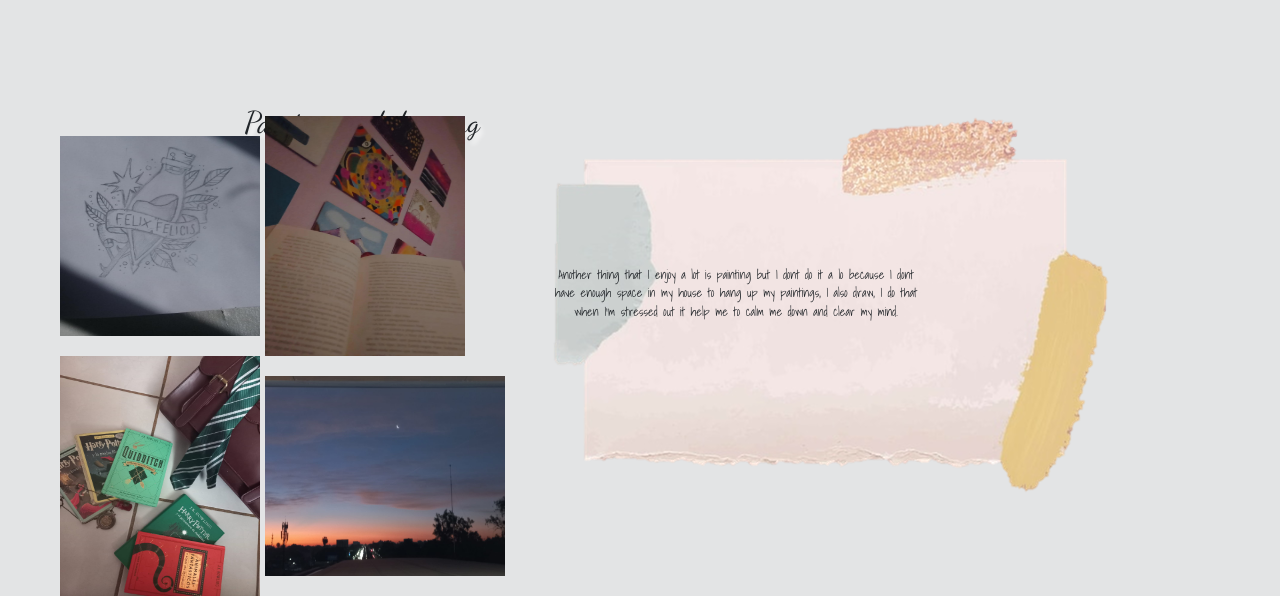
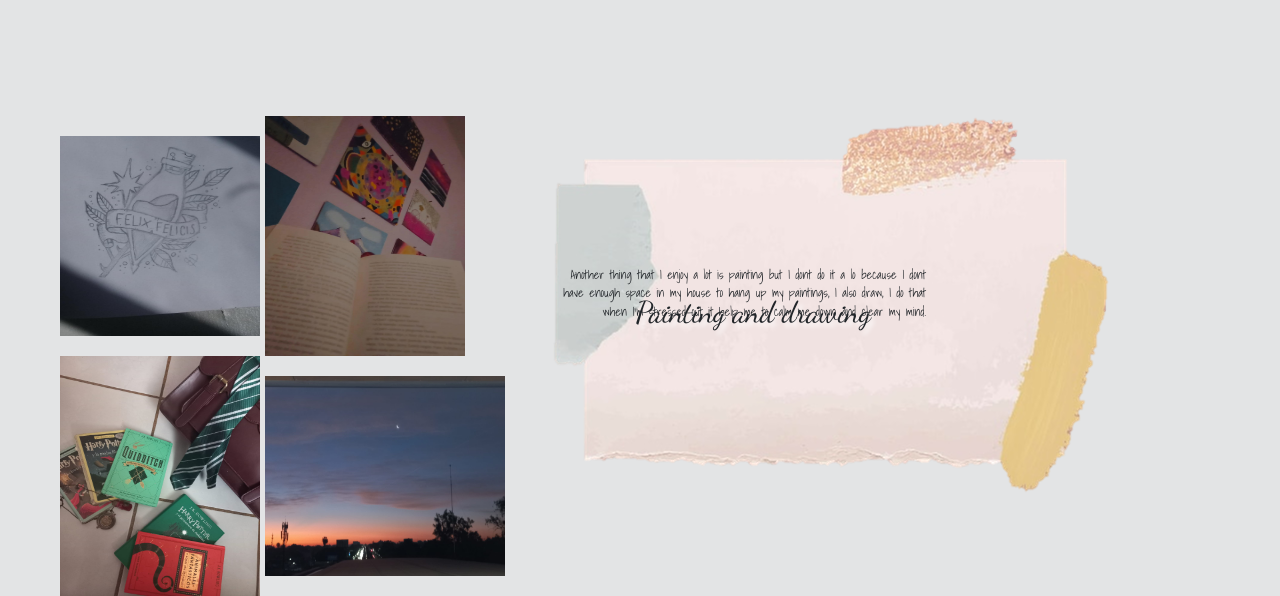
Before and after one commit to samglez-a11/miPortafolio, a Django app: page /hobby in a window 1280 px wide. Shown: the part 1684-2280 px from the top of the page. Run offline with Django 4.2, Linux system fonts and the light colour scheme; some libraries are stand-ins or nearby versions; some web fonts are replaced.

Commit message:
Actualizacion

```diff
--- a/miPortafolioApp/static/miPortafolioApp/css/gestion.css
+++ b/miPortafolioApp/static/miPortafolioApp/css/gestion.css
@@ -215,15 +215,11 @@ ul {
 }
 
 .texto8{
-    text-align: center;
-
     text-shadow: 4px 4px 4px #ffffff;
     width: 270px;
 }
 
 .texto9{
-    text-align: center;
-
     width: 380px;
     height: 100px;
 }
--- a/miPortafolioApp/templates/miPortafolioApp/hobby.html
+++ b/miPortafolioApp/templates/miPortafolioApp/hobby.html
@@ -99,13 +99,10 @@
 
     <div class="painting">
         <img src="/static/miPortafolioApp/img/papel6.png" />
-        <div class="texto-encima">
-            <div class="texto8 centrado">
-                <h2>
-                    Painting and drawing
-                </h2>
-            </div>
-
+        <div class="texto8 centrado">
+            <h2>
+                Painting and drawing
+            </h2>
         </div>
         <div class="texto9 centrado">
             <p>
```
